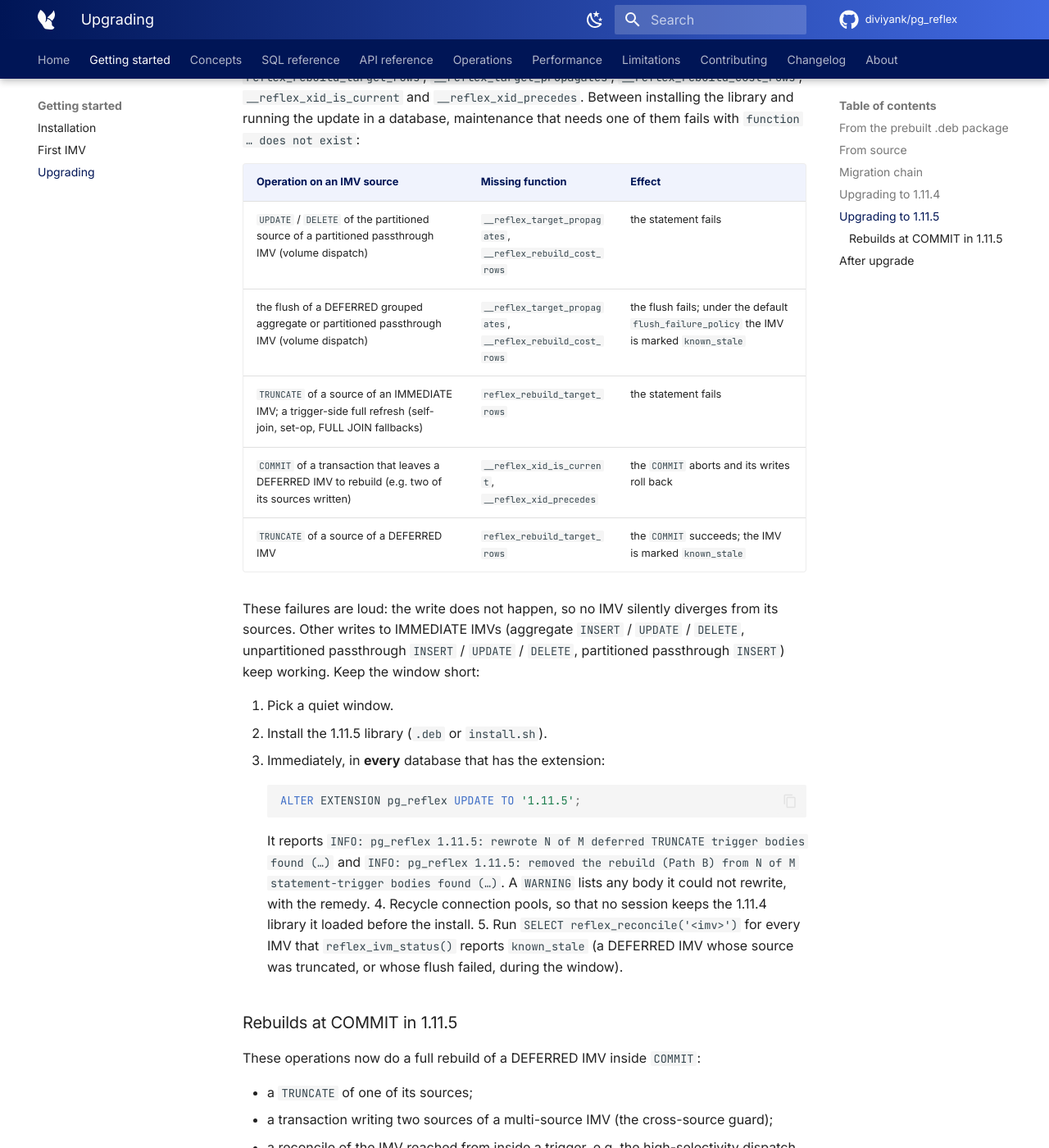
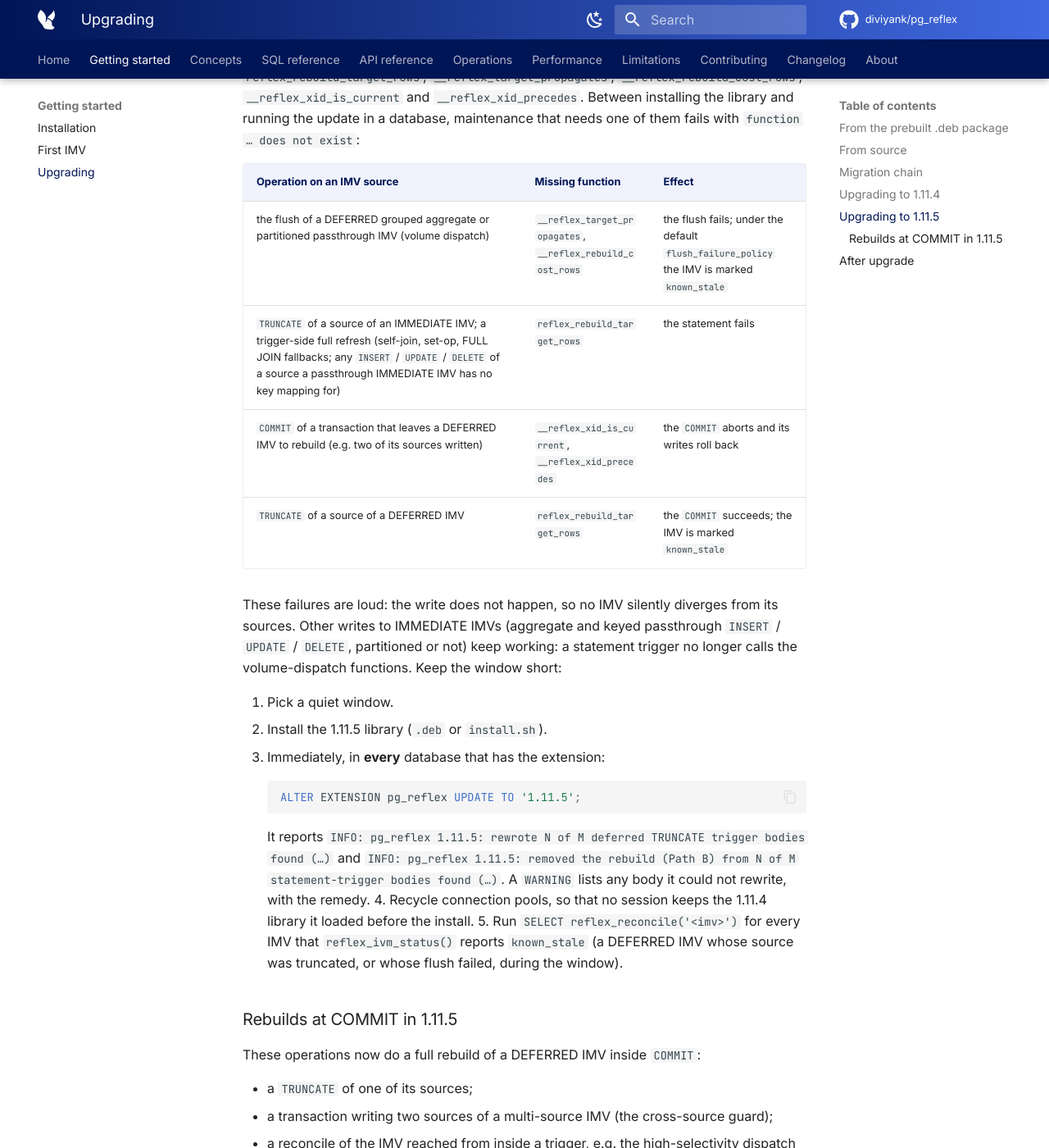
Before and after one commit to diviyank/pg_reflex, an MkDocs documentation site: the page built from docs/getting-started/upgrading.md, in a window 1280 px wide and 1400 px high, scrolled down 6654 px. Shown: the whole window at 82% size. Built offline with MkDocs 1.6.1 and Material for MkDocs 9.7.7, drawn with Linux system fonts in a browser that asks for light colours; comment, search, counter and statistics services are not loaded.

```diff
--- a/docs/getting-started/upgrading.md
+++ b/docs/getting-started/upgrading.md
@@ -111,16 +111,15 @@ update in a database, maintenance that needs one of them fails with
 
 | Operation on an IMV source | Missing function | Effect |
 |---|---|---|
-| `UPDATE` / `DELETE` of the partitioned source of a partitioned passthrough IMV (volume dispatch) | `__reflex_target_propagates`, `__reflex_rebuild_cost_rows` | the statement fails |
 | the flush of a DEFERRED grouped aggregate or partitioned passthrough IMV (volume dispatch) | `__reflex_target_propagates`, `__reflex_rebuild_cost_rows` | the flush fails; under the default `flush_failure_policy` the IMV is marked `known_stale` |
-| `TRUNCATE` of a source of an IMMEDIATE IMV; a trigger-side full refresh (self-join, set-op, FULL JOIN fallbacks) | `reflex_rebuild_target_rows` | the statement fails |
+| `TRUNCATE` of a source of an IMMEDIATE IMV; a trigger-side full refresh (self-join, set-op, FULL JOIN fallbacks; any `INSERT` / `UPDATE` / `DELETE` of a source a passthrough IMMEDIATE IMV has no key mapping for) | `reflex_rebuild_target_rows` | the statement fails |
 | `COMMIT` of a transaction that leaves a DEFERRED IMV to rebuild (e.g. two of its sources written) | `__reflex_xid_is_current`, `__reflex_xid_precedes` | the `COMMIT` aborts and its writes roll back |
 | `TRUNCATE` of a source of a DEFERRED IMV | `reflex_rebuild_target_rows` | the `COMMIT` succeeds; the IMV is marked `known_stale` |
 
 These failures are loud: the write does not happen, so no IMV silently
-diverges from its sources. Other writes to IMMEDIATE IMVs (aggregate
-`INSERT` / `UPDATE` / `DELETE`, unpartitioned passthrough `INSERT` /
-`UPDATE` / `DELETE`, partitioned passthrough `INSERT`) keep working. Keep the
+diverges from its sources. Other writes to IMMEDIATE IMVs (aggregate and
+keyed passthrough `INSERT` / `UPDATE` / `DELETE`, partitioned or not) keep
+working: a statement trigger no longer calls the volume-dispatch functions. Keep the
 window short:
 
 1. Pick a quiet window.
```
Also changed, not shown: CHANGELOG.md (+50 -13 lines), README.md (+4 -2 lines).
